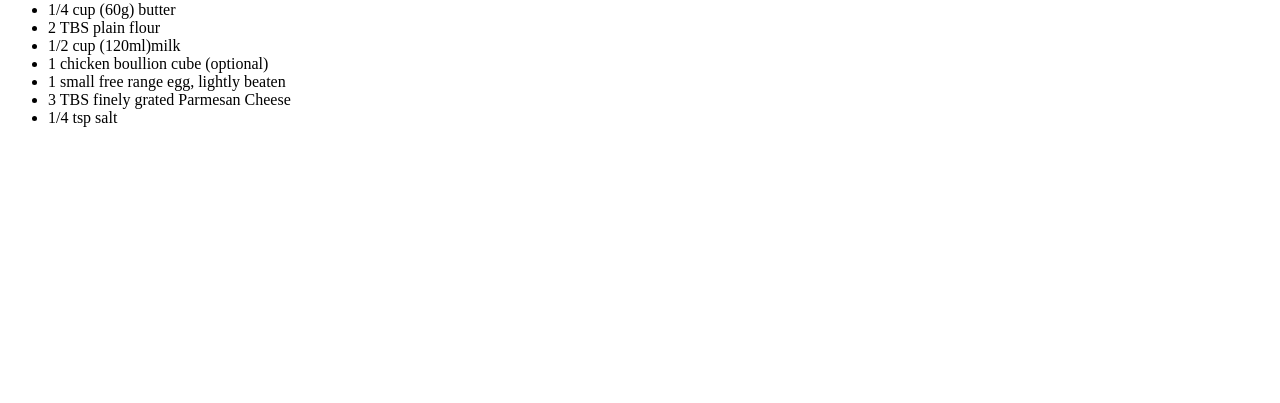
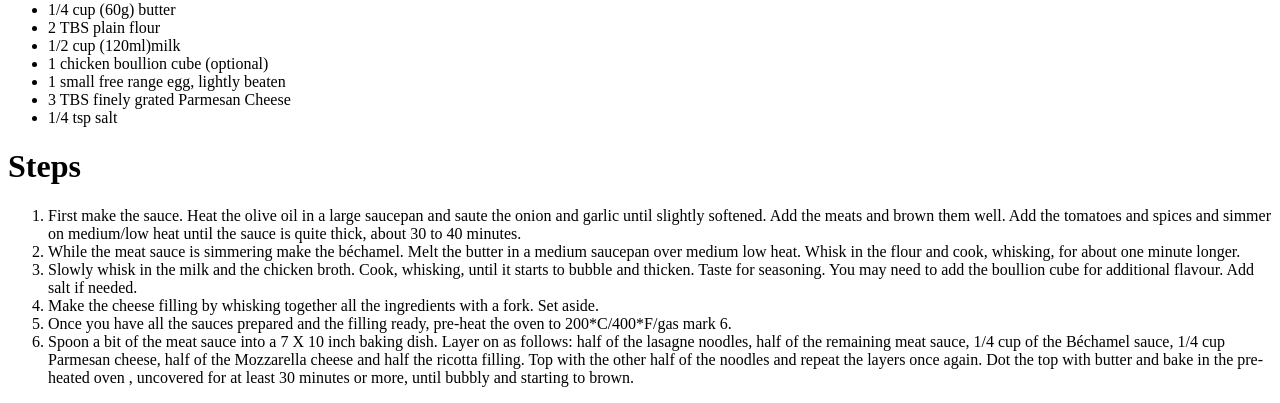
Before and after one commit to itzamritdev/odin-recipes, a plain HTML site: page recipes/lasagna.html in a window 1280 px wide. Shown: the part 597-1000 px from the top of the page. Before the commit the page ends 800 px from the top, so only its background shows below. Drawn offline with Linux system fonts and the light colour scheme.

Commit message:
added steps

```diff
--- a/recipes/lasagna.html
+++ b/recipes/lasagna.html
@@ -1,30 +1,66 @@
 <!DOCTYPE html>
 <html lang="en">
+
 <head>
     <meta charset="UTF-8">
     <title>Lasagna</title>
 </head>
+
 <body>
     <h1>Lasagna</h1>
-    <img src="https://www.antoniettapolcaro.it/wp-content/uploads/2022/02/Lasagna-alla-napoletana_2022-scaled.jpg" alt="lasagna image">
+    <img src="https://www.antoniettapolcaro.it/wp-content/uploads/2022/02/Lasagna-alla-napoletana_2022-scaled.jpg"
+        alt="lasagna image">
     <h1>Description</h1>
     <p>A good homemade Lasagna recipe should be a part of of every home-cook's repertoire!
         Its something that is very easy to make,
-        and which most people love to eat.  Italian comfort food at its very best.
+        and which most people love to eat. Italian comfort food at its very best.
         Its one of those things that can very easily be made up ahead of time and it freezes like a dream.
         With tender pasta noodles, a deliciously meaty tomato sauce, a rich cheese filling and bechamel topping,
-         ùthis easy lasagna recipe I am sharing today has been a firm favourite in my home for many years.
-        </p>
+        ùthis easy lasagna recipe I am sharing today has been a firm favourite in my home for many years.
+    </p>
     <h1>Ingredients</h1>
     <ul>
         <li>1/4 cup (60g) butter</li>
         <li>2 TBS plain flour</li>
-        <li>1/2 cup  (120ml)milk</li>
+        <li>1/2 cup (120ml)milk</li>
         <li>1 chicken boullion cube (optional)</li>
         <li>1 small free range egg, lightly beaten</li>
         <li>3 TBS finely grated Parmesan Cheese</li>
-        <li>1/4  tsp salt</li>
+        <li>1/4 tsp salt</li>
     </ul>
+    <h1>Steps</h1>
+    <ol>
+        <li>First make the sauce. Heat the olive oil in a large saucepan and saute the onion and garlic until slightly
+            softened.
+            Add the meats and brown them well. Add the tomatoes and spices and simmer on medium/low heat until the sauce
+            is quite thick,
+            about 30 to 40 minutes.
+        </li>
+        <li>While the meat sauce is simmering make the béchamel.
+            Melt the butter in a medium saucepan over medium low heat.
+            Whisk in the flour and cook, whisking, for about one minute longer.
+        </li>
+        <li>Slowly whisk in the milk and the chicken broth.
+            Cook, whisking, until it starts to bubble and thicken.
+            Taste for seasoning. You may need to add the boullion cube for additional flavour.
+            Add salt if needed.
+        </li>
+        <li>Make the cheese filling by whisking together all the ingredients with a fork.
+            Set aside.
+        </li>
+        <li>Once you have all the sauces prepared and the filling ready,
+            pre-heat the oven to 200*C/400*F/gas mark 6.
+        </li>
+        <li>Spoon a bit of the meat sauce into a 7 X 10 inch baking dish.
+            Layer on as follows: half of the lasagne noodles, half of the remaining meat sauce,
+            1/4 cup of the Béchamel sauce, 1/4 cup Parmesan cheese,
+            half of the Mozzarella cheese and half the ricotta filling.
+            Top with the other half of the noodles and repeat the layers once again.
+            Dot the top with butter and bake in the pre-heated oven , uncovered for at least 30 minutes or more, until bubbly
+            and starting to brown.
+        </li>
+    </ol>
 
 </body>
+
 </html>
```
